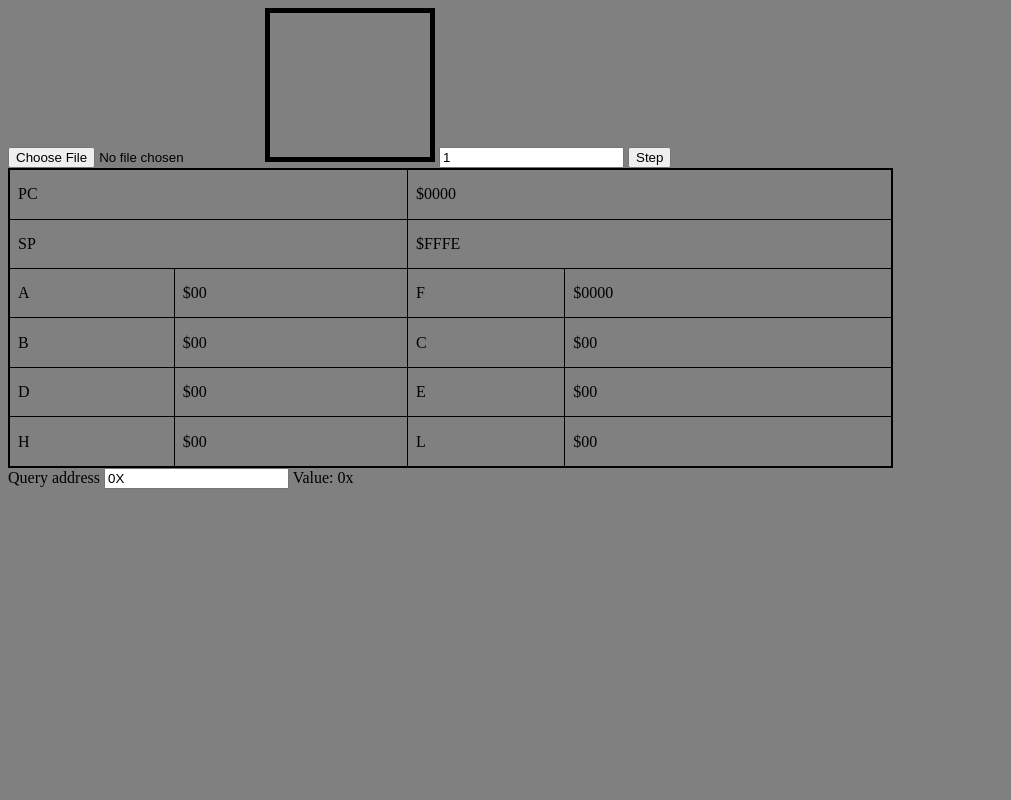
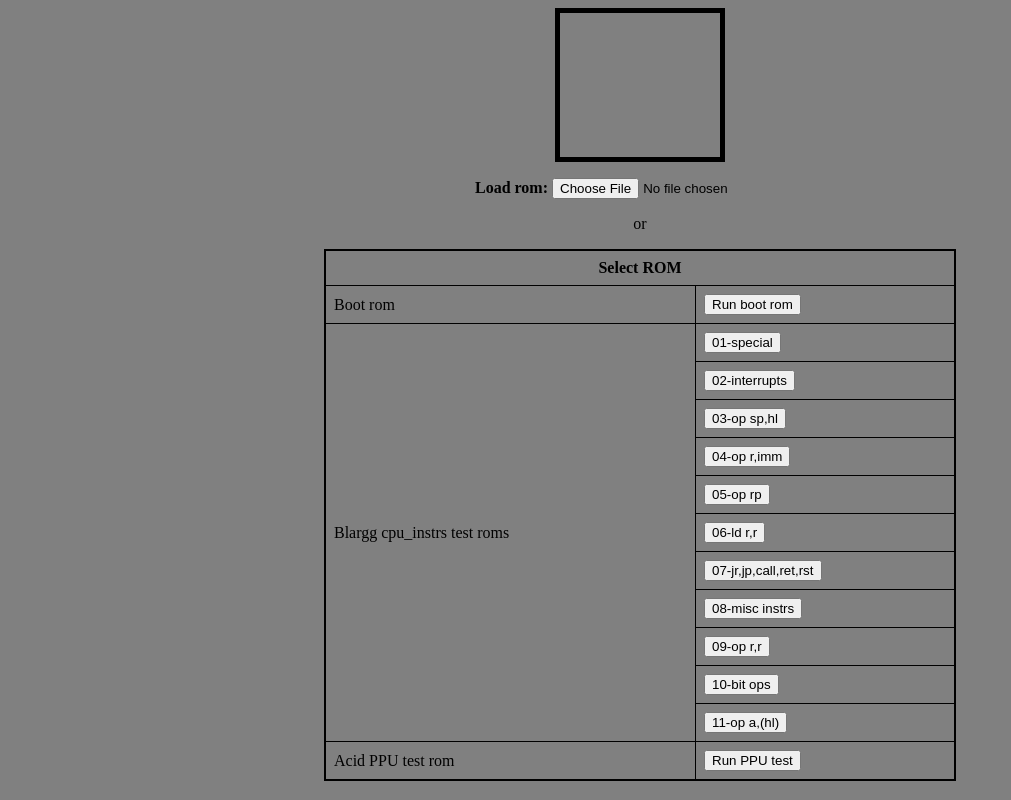
Before and after one commit to acr575/GBJS, a plain HTML site: page index.html in a window 1280 px wide. Shown: the whole page, without its empty margins (0-1011 px from the left). Drawn offline with nearby package versions, Linux system fonts and the light colour scheme.

Commit message:
Feature select test rom. Ready to deploy

```diff
--- a/debug/debug.js
+++ b/debug/debug.js
@@ -1,15 +1,100 @@
 import { CPU } from "../src/CPU.js";
-import { Disassembler } from "../src/Disassembler.js";
 
-const cpu = new CPU();
-const disassembler = new Disassembler(cpu);
-cpu.init();
-cpu.updateDebugBox();
-cpu.mmu.setupAddressInput();
+let cpu = new CPU();
 
+let interval = null;
+
+const reset = () => {
+  Object.keys(cpu).forEach((property) => {
+    cpu[property] = null;
+  });
+  cpu = null;
+};
+
+const fetchRom = async (url) => {
+  try {
+    const response = await fetch(url);
+
+    if (!response.ok) {
+      throw new Error(`Failed to fetch ROM: ${response.statusText}`);
+    }
+
+    const arrayBuffer = await response.arrayBuffer();
+    const blob = new Blob([arrayBuffer]);
+    const file = new File([blob], "rom.gb", {
+      type: "application/octet-stream",
+    });
+
+    clearInterval(interval);
+    reset();
+    cpu = new CPU();
+    await cpu.mmu.load(file);
+
+    return cpu;
+  } catch (error) {
+    console.error("Error loading ROM:", error);
+  }
+};
+
+const run = (cpu) => {
+  const frameRate = 1000 / 60;
+
+  interval = setInterval(() => {
+    cpu.emulateFrame();
+  }, frameRate);
+};
+
+// Run boot rom
+document
+  .getElementById("boot-rom-button")
+  .addEventListener("click", async () => {
+    const program = await fetchRom(
+      "https://raw.githubusercontent.com/acr575/GBJS/release-test-cpu-instrs-boot-rom/roms/dmg_boot_rom/dmg_boot.bin"
+    );
+
+    if (!program) throw new Error("Failed to load boot rom");
+
+    program.pc = 0;
+
+    // BIOS expect nintendo logo to be in memory
+    const nintendoLogo = [
+      0xce, 0xed, 0x66, 0x66, 0xcc, 0x0d, 0x00, 0x0b, 0x03, 0x73, 0x00, 0x83,
+      0x00, 0x0c, 0x00, 0x0d, 0x00, 0x08, 0x11, 0x1f, 0x88, 0x89, 0x00, 0x0e,
+      0xdc, 0xcc, 0x6e, 0xe6, 0xdd, 0xdd, 0xd9, 0x99, 0xbb, 0xbb, 0x67, 0x63,
+      0x6e, 0x0e, 0xec, 0xcc, 0xdd, 0xdc, 0x99, 0x9f, 0xbb, 0xb9, 0x33, 0x3e,
+    ];
+
+    // Load Nintendo logo
+    let memAddr = 0x104;
+    for (let i = 0; i < nintendoLogo.length; i++) {
+      program.mmu.rom[memAddr++] = nintendoLogo[i];
+    }
+
+    run(program);
+  });
+
+// Run CPU test rom
+const baseUrl =
+  "https://raw.githubusercontent.com/acr575/GBJS/release-test-cpu-instrs-boot-rom/roms/blargg/cpu_instrs/";
+const testButtons = document.getElementsByClassName("test-button");
+
+[...testButtons].forEach((test) => {
+  test.addEventListener("click", async () => {
+    const romUrl = baseUrl.concat(encodeURIComponent(test.name));
+    const program = await fetchRom(romUrl);
+    if (!program) throw new Error("Failed to load rom");
+    run(program);
+  });
+});
+
+// Run loaded file
 document
   .getElementById("fileInput")
   .addEventListener("change", async (event) => {
+    clearInterval(interval);
+    reset();
+    cpu = new CPU();
+    cpu.init();
     const file = event.target.files[0];
     let fileSize = 0;
     try {
@@ -67,14 +152,5 @@ document
       "Theorical Checksum: " + (computedChecksum & 0xff).toString(16)
     );
 
-    disassembler.disassemble(fileSize);
-
-    cpu.emulateFrame();
-
-    // const frameRate = 1000 / 59.7; // En milisegundos
-
-    // setInterval(() => {
-    //   // Llamada a emulateFrame, ejecuta un frame cada 1/59.7 segundos
-    //   cpu.emulateFrame();
-    // }, frameRate);
+    run(cpu);
   });
--- a/index.html
+++ b/index.html
@@ -10,22 +10,23 @@
       background-color: gray;
     }
 
+    .content {
+      display: flex;
+      flex-direction: column;
+      align-items: center;
+      gap: 1em;
+    }
+
     #screen {
-      /* image-rendering: pixelated; Mantener el estilo pixelado */
       border: 5px solid #000;
       width: 160px;
     }
 
     .debug {
-      width: 70%;
-      height: 300px;
+      width: 50%;
       border: solid 2px black;
       overflow-y: auto;
-    }
-
-    table {
       border-collapse: collapse;
-      width: 100%;
     }
 
     th,
@@ -33,62 +34,107 @@
       border: 1px solid black;
       padding: 8px;
     }
+
+    button:hover {
+      cursor: pointer;
+    }
   </style>
   <body>
+    <div class="content">
+      <canvas id="screen" width="160" height="144"></canvas>
+      <div>
+        <b>Load rom:</b>
         <input type="file" id="fileInput" />
-    <canvas id="screen" width="160" height="144"></canvas>
-    <!-- <label for="stepInstructions">Instructions to step</label> -->
-    <input
-      type="number"
-      name="stepInstructions"
-      id="stepInstructions"
-      min="1"
-      value="1"
-    />
-    <button id="next">Step</button>
+      </div>
+      <span>or</span>
       <table class="debug">
         <tr>
-        <td colspan="2">PC</td>
-        <td colspan="2" id="pc">$0000</td>
+          <td colspan="2" align="center"><b>Select ROM</b></td>
         </tr>
         <tr>
-        <td colspan="2">SP</td>
-        <td colspan="2" id="sp">$0000</td>
+          <td>Boot rom</td>
+          <td><button id="boot-rom-button">Run boot rom</button></td>
         </tr>
         <tr>
-        <td>A</td>
-        <td id="a">$00</td>
-        <td>F</td>
-        <td id="f">----</td>
+          <td rowspan="12">Blargg cpu_instrs test roms</td>
         </tr>
         <tr>
-        <td>B</td>
-        <td id="b">$00</td>
-        <td>C</td>
-        <td id="c">$00</td>
+          <td>
+            <button class="test-button" name="01-special.gb">01-special</button>
+          </td>
         </tr>
         <tr>
-        <td>D</td>
-        <td id="d">$00</td>
-        <td>E</td>
-        <td id="e">$00</td>
+          <td>
+            <button class="test-button" name="02-interrupts.gb">
+              02-interrupts
+            </button>
+          </td>
         </tr>
         <tr>
-        <td>H</td>
-        <td id="h">$00</td>
-        <td>L</td>
-        <td id="l">$00</td>
+          <td>
+            <button class="test-button" name="03-op sp,hl.gb">
+              03-op sp,hl
+            </button>
+          </td>
+        </tr>
+        <tr>
+          <td>
+            <button class="test-button" name="04-op r,imm.gb">
+              04-op r,imm
+            </button>
+          </td>
+        </tr>
+        <tr>
+          <td>
+            <button class="test-button" name="05-op rp.gb">05-op rp</button>
+          </td>
+        </tr>
+        <tr>
+          <td>
+            <button class="test-button" name="06-ld r,r.gb">06-ld r,r</button>
+          </td>
+        </tr>
+        <tr>
+          <td>
+            <button class="test-button" name="07-jr,jp,call,ret,rst.gb">
+              07-jr,jp,call,ret,rst
+            </button>
+          </td>
+        </tr>
+        <tr>
+          <td>
+            <button class="test-button" name="08-misc instrs.gb">
+              08-misc instrs
+            </button>
+          </td>
+        </tr>
+        <tr>
+          <td>
+            <button class="test-button" name="09-op r,r.gb">09-op r,r</button>
+          </td>
+        </tr>
+        <tr>
+          <td>
+            <button class="test-button" name="10-bit ops.gb">10-bit ops</button>
+          </td>
+        </tr>
+        <tr>
+          <td>
+            <button class="test-button" name="11-op a,(hl).gb">
+              11-op a,(hl)
+            </button>
+          </td>
+        </tr>
+        <tr>
+          <td>Acid PPU test rom</td>
+          <td>
+            <button class="test-button" name="dmg-acid2.gb">
+              Run PPU test
+            </button>
+          </td>
         </tr>
       </table>
-
-    <label for="hexAddress">Query address</label>
-    <input type="text" name="hexAddress" id="hexAddress" value="0X" />
-    <span>Value: </span>
-    <span id="memValue">0x</span>
-
-    <script src="https://cdnjs.cloudflare.com/ajax/libs/crypto-js/4.1.1/crypto-js.min.js"></script>
-    <script src="./debug/debug_bios_disassemble.js" type="module"></script>
-    <!-- <script src="./debug/debug.js" type="module"></script> -->
-    <!-- <script src="./debug/GPU/debug_Render.js" type="module"></script> -->
+    </div>
+    <script src="./debug/debug.js" type="module"></script>
   </body>
 </html>
```
Also changed, not shown: 1 other file. Lines whose indentation alone changed are shown as unchanged.
